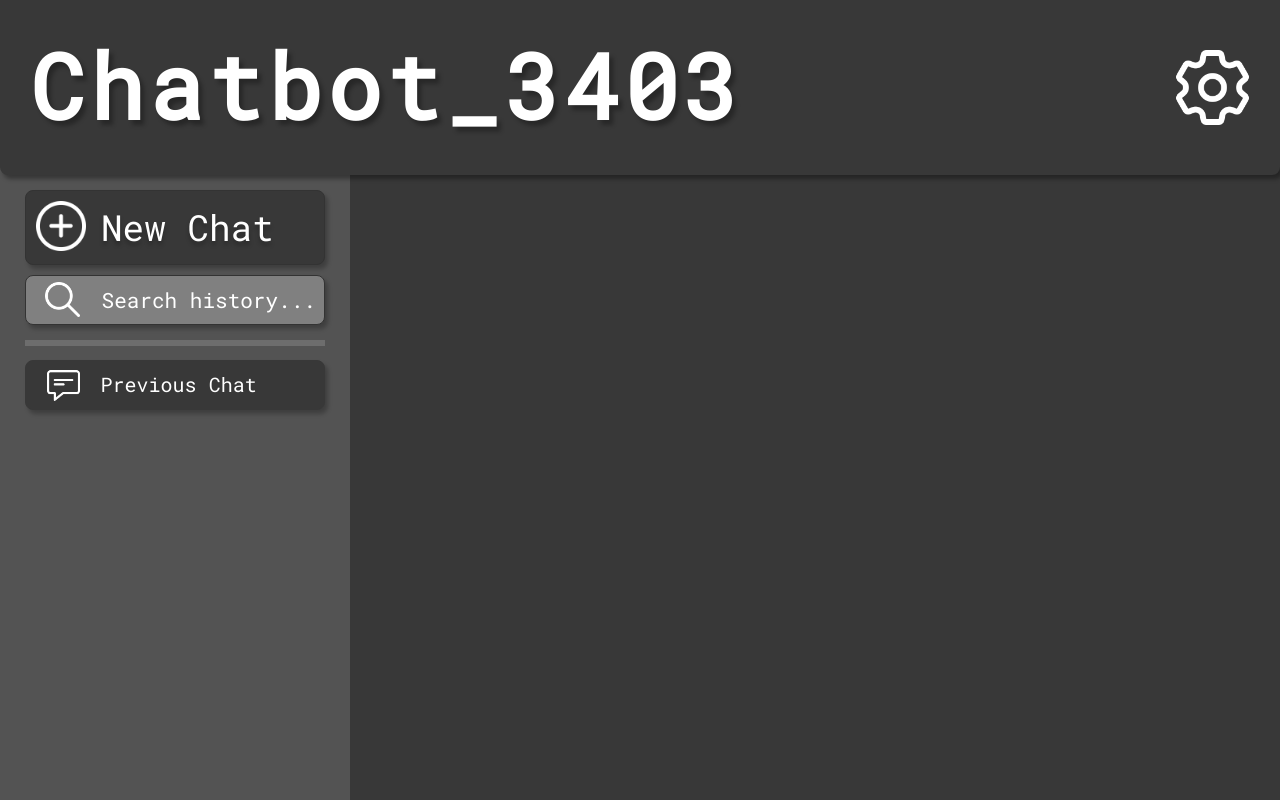
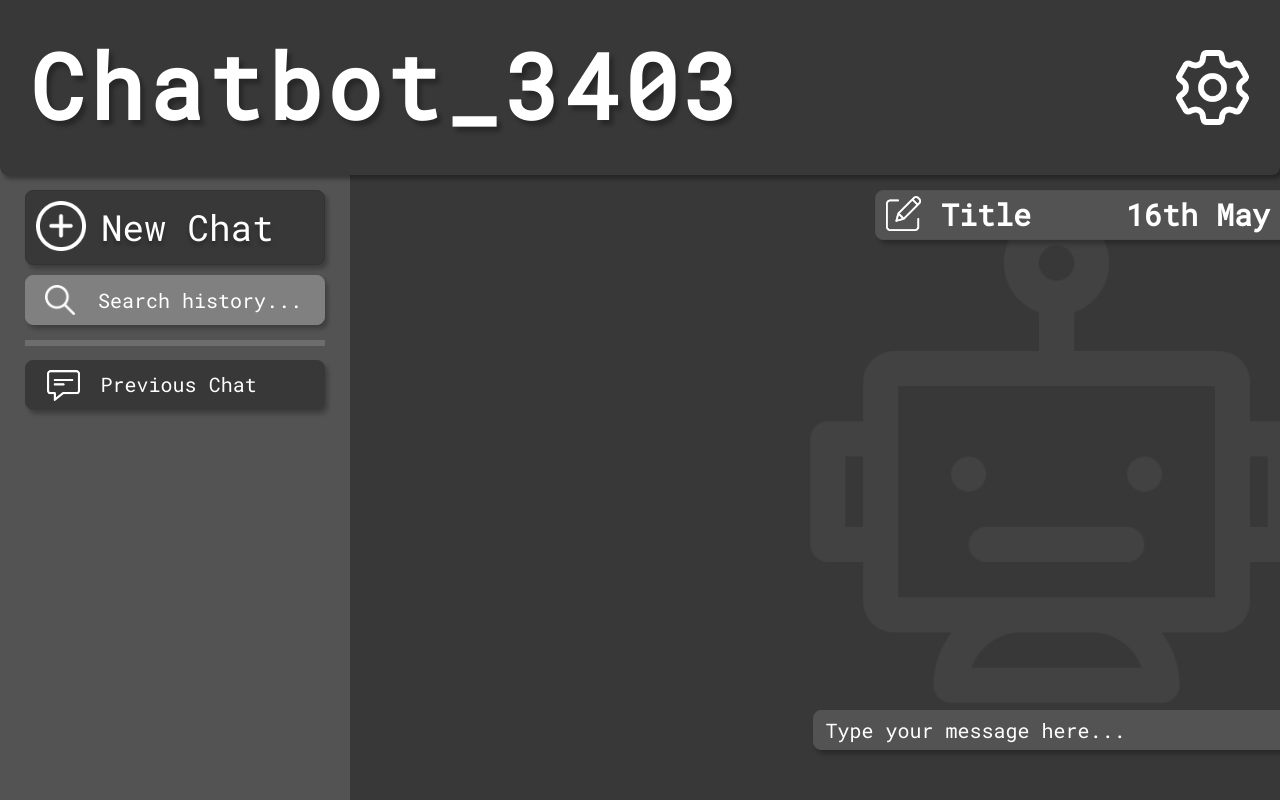
Before and after one commit to FearMyCode/chatbot, a Flask app: template templates/chatbot2.html in a window 1280 px wide. Run offline with Flask 3, Linux system fonts and the light colour scheme; the template is opened without the code that fills it, so the values that code supplies are empty.

Commit message:
Completed a basic template - agile. Needs improvement

```diff
--- a/static/css/chatbot2.css
+++ b/static/css/chatbot2.css
@@ -118,17 +118,17 @@ body {
   left: 25px;
   width: 300px;
   height: 50px;
-  border: 1px solid #333333;
+  border: 1px solid var(--searchbar-color);
   box-shadow: 3px 4px 4px rgba(0, 0, 0, 0.25);
   border-radius: 8px;
   box-sizing: border-box;
   color: var(--text-color);
-  font-size: 21px;
+  font-size: 20px;
 }
 
 .sidebar .search-glass {
   position: fixed;
-  top: 282px;
+  top: 285px;
   left: 45px;
   width: 25px;
   height: 25px;
@@ -179,3 +179,74 @@ body {
   width: calc(100vw - 350px);
   z-index: 1;
 }
+
+.main-content .background-image {
+  position: relative;
+  left: 425px;
+  z-index: 1;
+}
+
+.main-content .chatbot-title {
+  position: absolute;
+  left: 525px;
+  top: 15px;
+  width: 500px;
+  height: 50px;
+  box-sizing: border-box;
+  background: #535353;
+  border: 1px solid #4f4f4f;
+  box-shadow: 4px 4px 4px rgba(0, 0, 0, 0.25);
+  border-radius: 8px;
+  z-index: 2;
+  text-align: left;
+}
+
+.main-content .chatbot-title .chatbot-title-image {
+  position: absolute;
+  top: 5px;
+  left: 10px;
+}
+
+.main-content .chatbot-title .chatbot-title-text {
+  font-size: 30px;
+  position: absolute;
+  top: 4px;
+  left: 65px;
+}
+
+.main-content .chatbot-title .chatbot-title-date {
+  font-size: 30px;
+  position: absolute;
+  top: 4px;
+  left: 250px;
+  text-align: right;
+}
+
+.main-content .chatbot-input {
+  z-index: 2;
+}
+
+.main-content .chatbot-input .chatbot-input-text {
+  background: var(--sidebar-color);
+  position: absolute;
+  bottom: 50px;
+  left: 462.5px;
+  width: 600px;
+  height: 40px;
+  border: 1px solid var(--sidebar-color);
+  box-shadow: 3px 4px 4px rgba(0, 0, 0, 0.25);
+  border-radius: 8px;
+  box-sizing: border-box;
+  color: var(--text-color);
+  font-size: 20px;
+  z-index: 2;
+}
+
+.main-content .chatbot-input-send {
+  position: absolute;
+  bottom: 50px;
+  left: 1025px;
+  width: 35px;
+  height: 35px;
+  z-index: 3;
+}
--- a/templates/chatbot2.html
+++ b/templates/chatbot2.html
@@ -33,7 +33,7 @@
         placeholder="      Search history..."
       />
       <a href="#" class="search-glass">
-        <img src="../static/assets/search.png" width="35px" height="35px" />
+        <img src="../static/assets/search.png" width="30px" height="30px" />
       </a>
       <hr />
       <ul>
@@ -50,6 +50,38 @@
         </li>
       </ul>
     </nav>
-    <main class="main-content"></main>
+    <main class="main-content">
+      <img
+        class="background-image"
+        src="../static/assets/robot_background.png"
+        height="90%"
+      />
+      <span class="chatbot-title">
+        <img
+          class="chatbot-title-image"
+          src="../static/assets/edit.png"
+          width="35px"
+          height="35px"
+        />
+        <h1 class="chatbot-title-text">Title</h1>
+        <h1 class="chatbot-title-date">16th May 2023</h1></span
+      >
+
+      <span class="chatbot-input">
+        <input
+          class="chatbot-input-text"
+          type="text"
+          placeholder=" Type your message here..."
+        />
+        <a href="#" class="chatbot-input-send">
+          <img
+            class="chatbot-input-send-image"
+            src="../static/assets/send.png"
+            width="30px"
+            height="30px"
+          />
+        </a>
+      </span>
+    </main>
   </body>
 </html>
```
Also changed, not shown: static/assets/robot_background.png (added).
